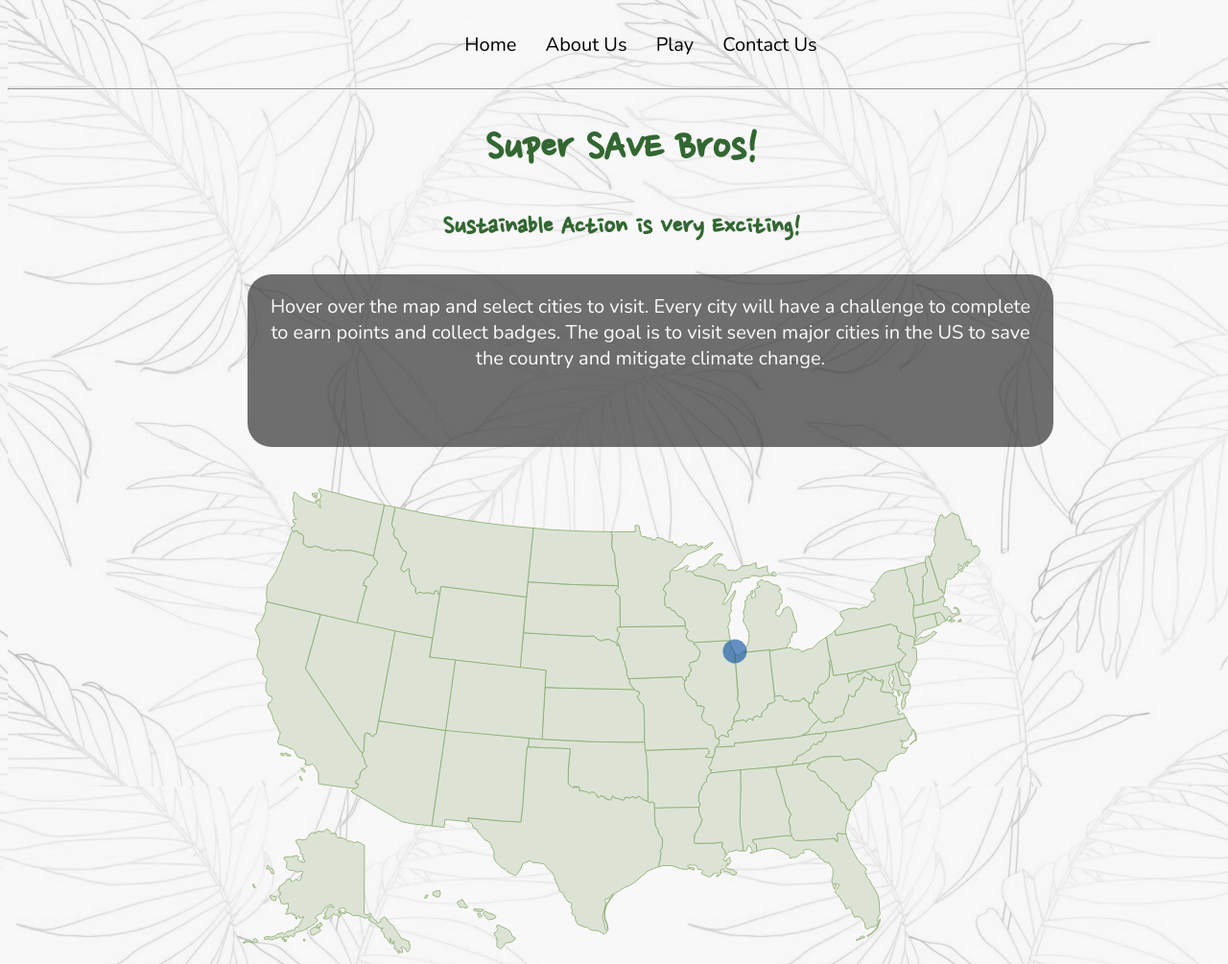
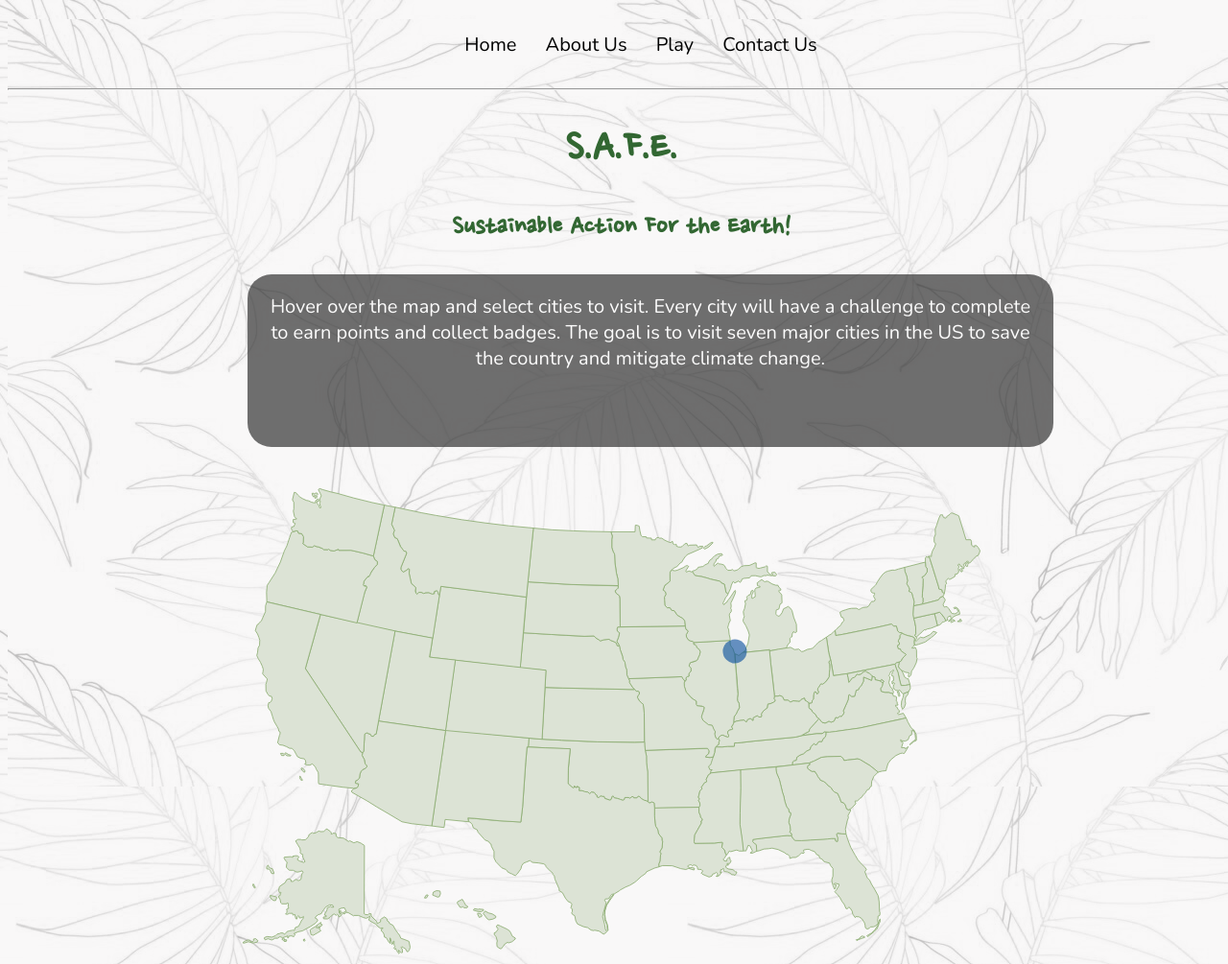
Before and after one commit to rachelm27/CodeADA2022Project, a website: page CodeADA3/SAFE.html in a window 1280 px wide. Shown: the whole page at 96% size. Drawn offline with nearby package versions, Linux system fonts and the light colour scheme.

Commit message:
name changes

```diff
--- a/CodeADA3/SuperSAVEBros.html
+++ b/CodeADA3/SAFE.html
@@ -15,11 +15,11 @@
 <head>
     <link href='https://fonts.googleapis.com/css?family=Nanum Pen Script' rel='stylesheet'>
     <link href='https://fonts.googleapis.com/css?family=Nunito' rel='stylesheet'>
-    <h1>Super SAVE Bros!</h1>
-    <h3>Sustainable Action is Very Exciting!</h3>
+    <h1>S.A.F.E.</h1>
+    <h3>Sustainable Action For the Earth!</h3>
     <meta charset="utf-8">
     <meta name="viewport" content="width=device-width">
-    <title>Super SAVE Bros!</title>
+    <title>S.A.F.E.</title>
     <link href="style.css" rel="stylesheet"/>
     <script src="http://ajax.googleapis.com/ajax/libs/jquery/1.7.1/jquery.min.js" type="text/javascript"></script>
 </head>
```
Also changed, not shown: CodeADA3/level1.html (+1 -1 lines).
